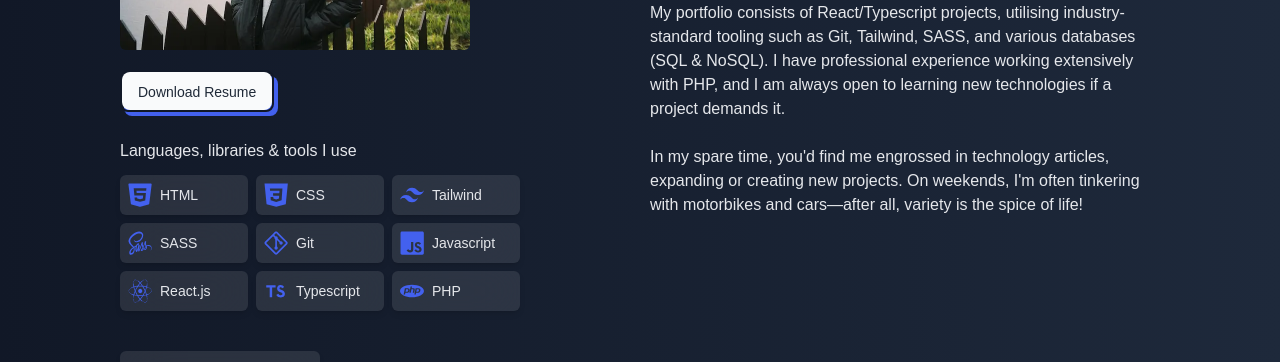
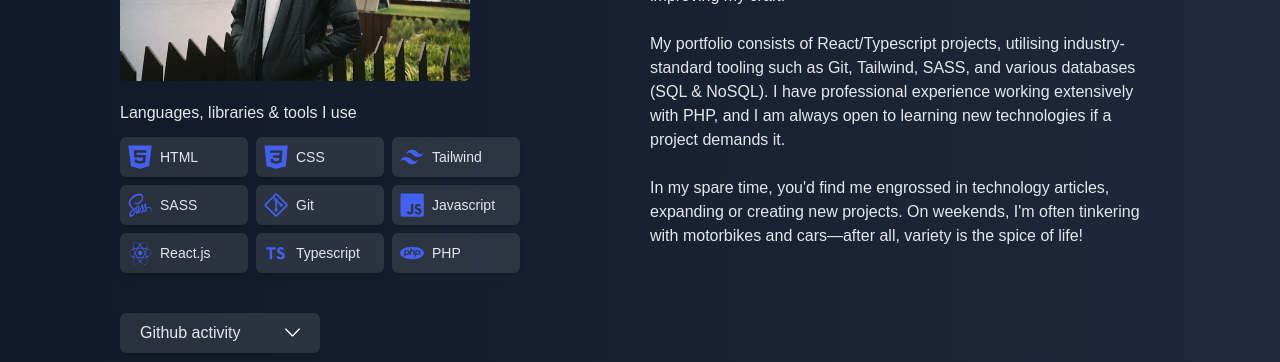
Before and after one commit to maxxjonesyy/portfolio, a React (Vite) app: page /about in a window 1280 px wide. Shown: the part 291-653 px from the top of the page. Built offline with nearby package versions, Linux system fonts and the light colour scheme; a web font is replaced by a local one.

Commit message:
remove resume download

```diff
--- a/src/assets/index.ts
+++ b/src/assets/index.ts
@@ -1,7 +1,3 @@
-import Resume from "../assets/files/Resume.pdf";
-
-export { Resume };
-
 import Portrait from "./images/portrait.webp";
 import ShiftworkBuddy from "./images/shiftworkbuddy.webp";
 import Unsubby from "./images/unsubby.webp";
--- a/src/views/About.tsx
+++ b/src/views/About.tsx
@@ -2,8 +2,8 @@ import { useEffect, useState } from "react";
 import GitHubCalendar from "react-github-calendar";
 
 import { transition, isDarkTheme, isMobile } from "../utils";
-import { Arrow, ArrowDark, Resume, Portrait } from "../assets/index";
-import { LinkButton, Skills } from "../components";
+import { Arrow, ArrowDark, Portrait } from "../assets/index";
+import { Skills } from "../components";
 
 function About() {
   const [toggled, setToggled] = useState(isMobile());
@@ -37,13 +37,13 @@ function About() {
             loading='eager'
           />
 
-          <LinkButton
+          {/* <LinkButton
             download={true}
             route={Resume}
             external={true}
             text='Download Resume'
             textSize='text-sm'
-          />
+          /> */}
 
           <p className='mt-5'>Languages, libraries & tools I use</p>
           <div className='max-w-[400px] grid grid-cols-3 gap-2 mt-3'>
```
Also changed, not shown: public/robots.txt, 1 other file (tests, documents, lock files or other folders).
